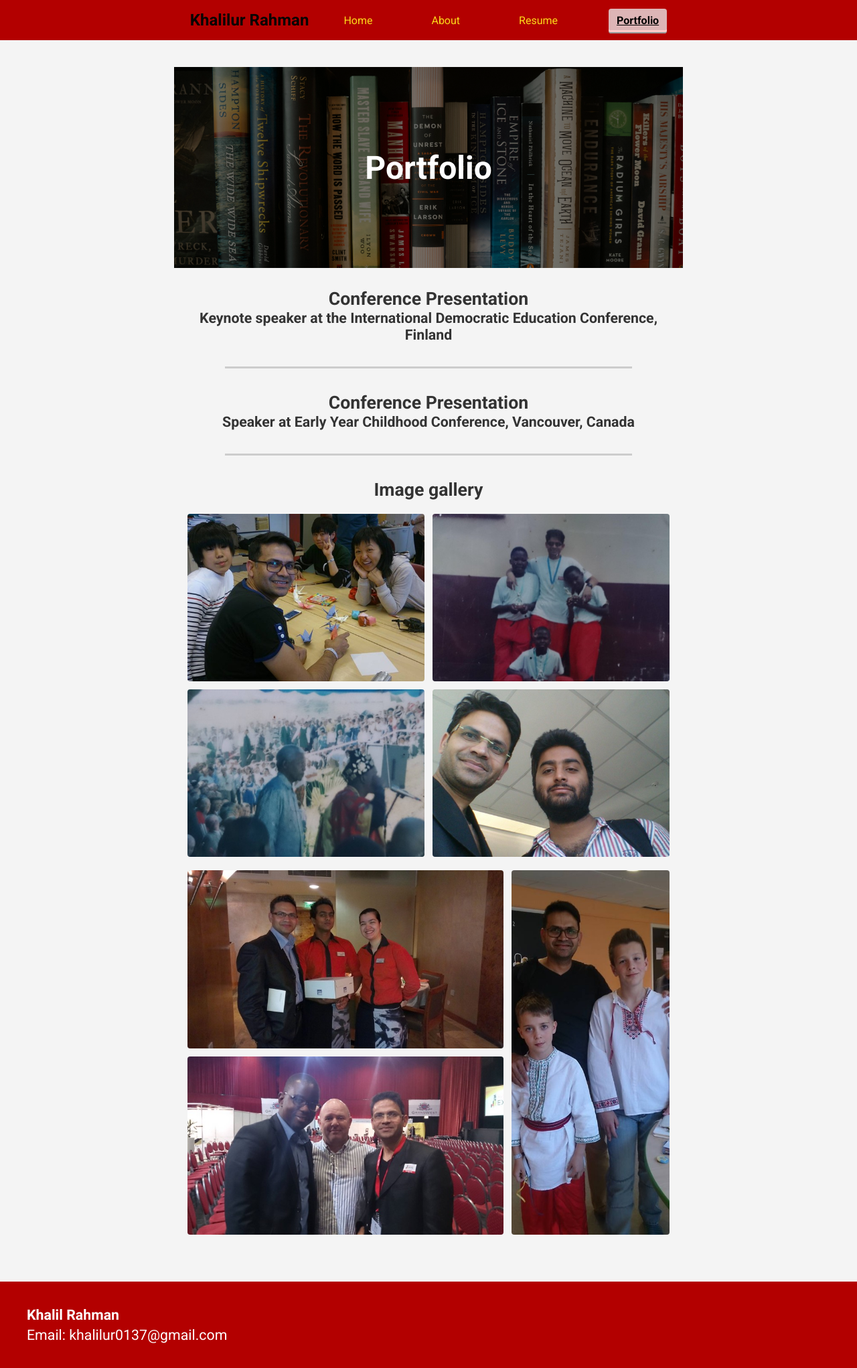
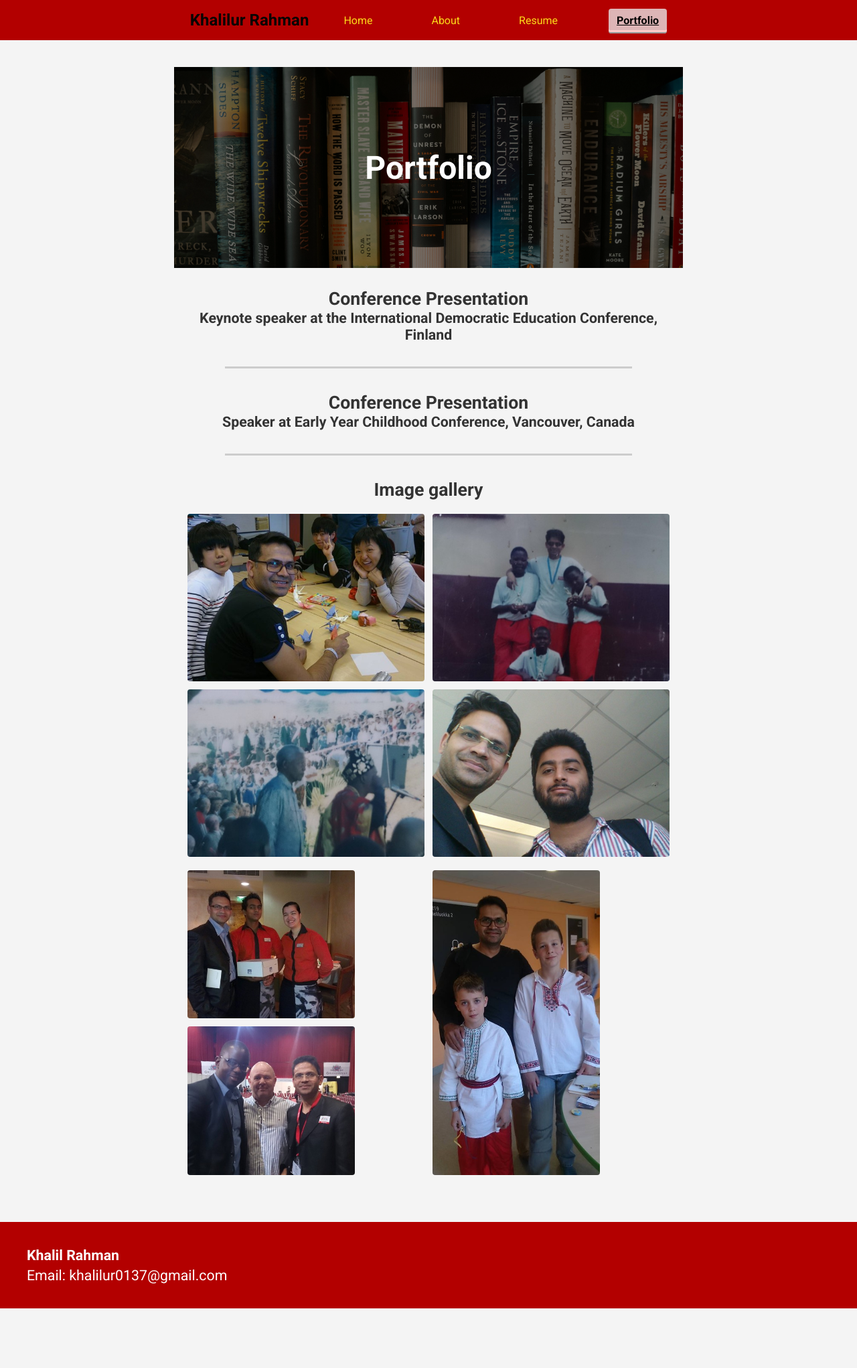
Before and after one commit to KayeSev97/KayeSev97.github.io, a Jekyll site: the page built from portfolio.md, in a window 1280 px wide. Shown: the whole page at 67% size. Built offline with Jekyll 4.4.1, drawn with Linux system fonts in a browser that asks for light colours; after the commit the page ends 1953 px from its top, so only the background shows below that.

Commit message:
Updated gallery layout 4

```diff
--- a/assets/css/style.css
+++ b/assets/css/style.css
@@ -383,7 +383,7 @@ footer {
 /* Custom layout: 2 stacked on the left, 1 tall on the right */
 .image-grid-custom {
   display: grid;
-  grid-template-columns: 2fr 1fr; /* left wider, right narrower */
+  grid-template-columns: 1fr 1fr; /* left wider, right narrower */
   grid-template-rows: 1fr 1fr;    /* two rows */
   gap: 12px;
   margin-top: 20px;
@@ -393,7 +393,7 @@ footer {
 }
 
 .image-grid-custom img {
-  width: 100%;
+  width: 250px;
   height: 100%;
   object-fit: cover;
   border-radius: 4px;
```
